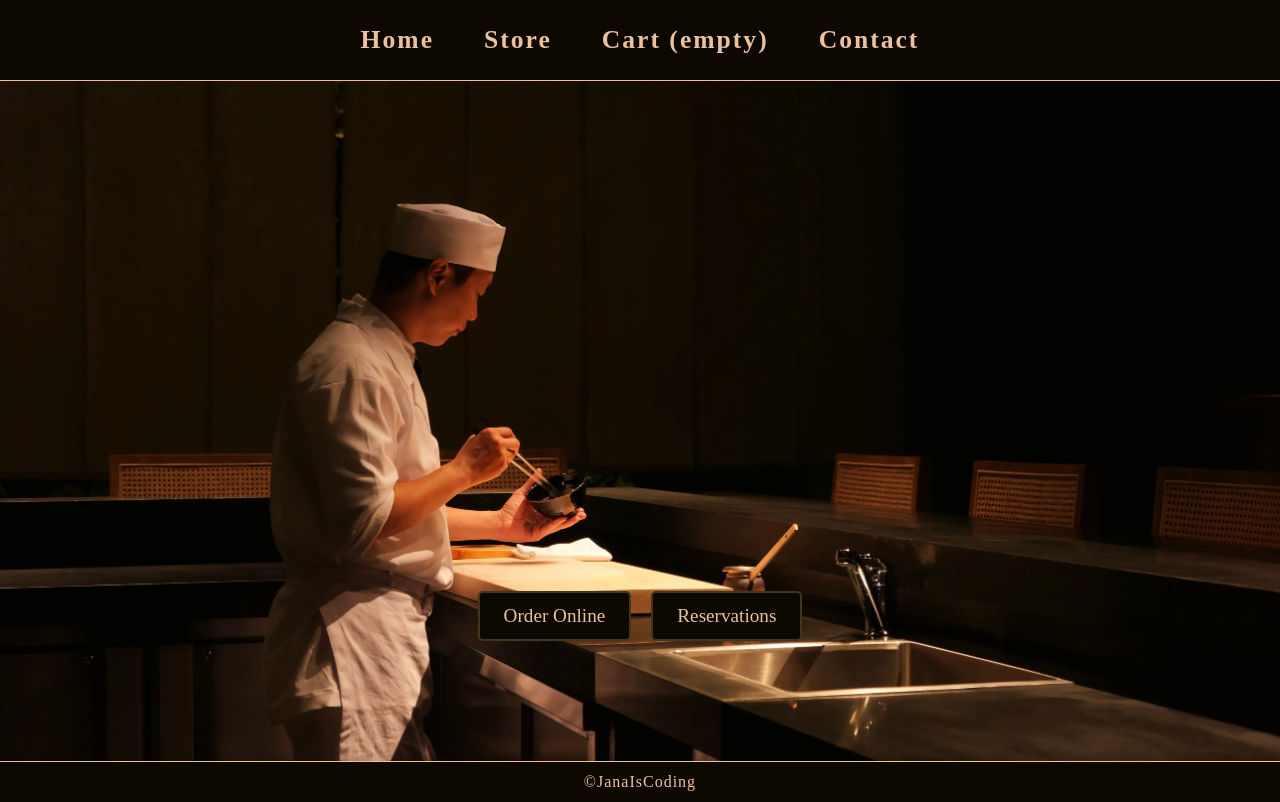
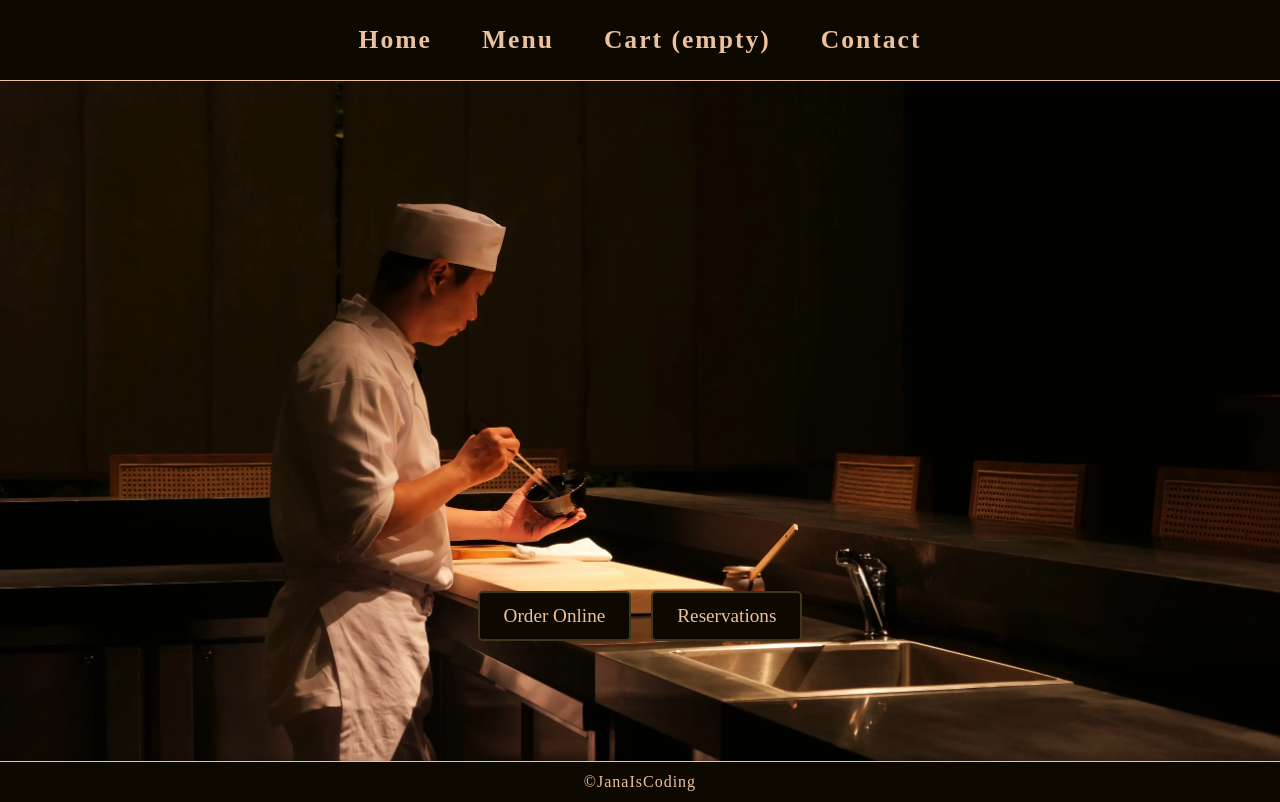
Before and after one commit to janaiscoding/shopping-cart, a React (Create React App) app: page / in a window 1280 px wide. Built offline with nearby package versions, Linux system fonts and the light colour scheme.

Commit message:
Rename Store to Menu to fit thematic

```diff
--- a/src/components/StoreItem.js
+++ b/src/components/MenuItem.js
@@ -1,7 +1,7 @@
 /* eslint-disable react-hooks/exhaustive-deps */
 import React, { useState } from "react";
 
-const StoreItem = ({ product, handleCartAdd, handleCartRemove }) => {
+const MenuItem = ({ product, handleCartAdd, handleCartRemove }) => {
   const [quantity, setQuantity] = useState(0);
 
   const handleQuantityChange = (e) => {
@@ -101,4 +101,4 @@ const StoreItem = ({ product, handleCartAdd, handleCartRemove }) => {
   );
 };
 
-export default StoreItem;
+export default MenuItem;
--- a/src/pages/Cart.js
+++ b/src/pages/Cart.js
@@ -24,7 +24,7 @@ const Cart = ({
     <div className="cart-main">
       <div className="cart-info">
         {cart.length === 0 ? (
-          <Link to="/store" className="bag-empty">
+          <Link to="/menu" className="bag-empty">
             Bag empty. Check Store?
           </Link>
         ) : (
--- a/src/pages/Contact.js
+++ b/src/pages/Contact.js
@@ -12,7 +12,7 @@ const Contact = ({ cart, totalPrice }) => {
         {cart.length === 0 ? (
           <div className="contact-go-to-store">
             Quick add some stuff to your order and come back here!
-              <Link to="/store" className="store-button"> Store </Link>
+              <Link to="/menu" className="store-button"> See Our Menu </Link>
           </div>
         ) : (
           "However, just to practice some more props and state and stuff, here is some really cool info (im very sarcastic btw):"
--- a/src/pages/Home.js
+++ b/src/pages/Home.js
@@ -7,7 +7,7 @@ const Home = () => {
     <>
       <div className="home-main">
         <div className="button-wrapper">
-          <Link to="/store" className="store-button">
+          <Link to="/menu" className="store-button">
             Order Online
           </Link>
           <Link to="/contact" className="reserve-button">
--- a/src/pages/Store.js
+++ b/src/pages/Menu.js
@@ -1,10 +1,10 @@
 import React from "react";
-import StoreItem from "../components/StoreItem";
+import MenuItem from "../components/MenuItem";
 import "../styles/store.css";
 
-const Store = ({ products, handleCartAdd, handleCartRemove }) => {
+const Menu = ({ products, handleCartAdd, handleCartRemove }) => {
   const allProducts = products.map((product) => (
-    <StoreItem
+    <MenuItem
       product={product}
       key={product.id}
       handleCartAdd={handleCartAdd}
@@ -19,4 +19,4 @@ const Store = ({ products, handleCartAdd, handleCartRemove }) => {
   );
 };
 
-export default Store;
+export default Menu;
--- a/src/utilities/App.js
+++ b/src/utilities/App.js
@@ -4,7 +4,7 @@ import { Route, Routes, HashRouter } from "react-router-dom";
 import data from "../products/data";
 import Navbar from "./Navbar";
 import Home from "../pages/Home";
-import Store from "../pages/Store";
+import Menu from "../pages/Menu";
 import Cart from "../pages/Cart";
 import Contact from "../pages/Contact";
 import MyFooter from "./MyFooter";
@@ -75,9 +75,9 @@ const App = () => {
       <Routes>
         <Route exact path="/" element={<Home />} />
         <Route
-          path="/store"
+          path="/menu"
           element={
-            <Store
+            <Menu
               handleCartAdd={handleCartAdd}
               products={products}
               handleCartRemove={handleCartRemove}
--- a/src/utilities/Navbar.js
+++ b/src/utilities/Navbar.js
@@ -1,13 +1,13 @@
 import React from "react";
 import { Link } from "react-router-dom";
-import "../styles/navbar.css"
+import "../styles/navbar.css";
 
 const Navbar = ({ totalQuant }) => {
   return (
     <>
       <nav className="nav-bar">
         <Link to="/">Home</Link>
-        <Link to="/store">Store</Link>
+        <Link to="/menu">Menu</Link>
         <Link to="/cart">
           Cart ({totalQuant === 0 ? "empty" : totalQuant}){" "}
         </Link>
```
